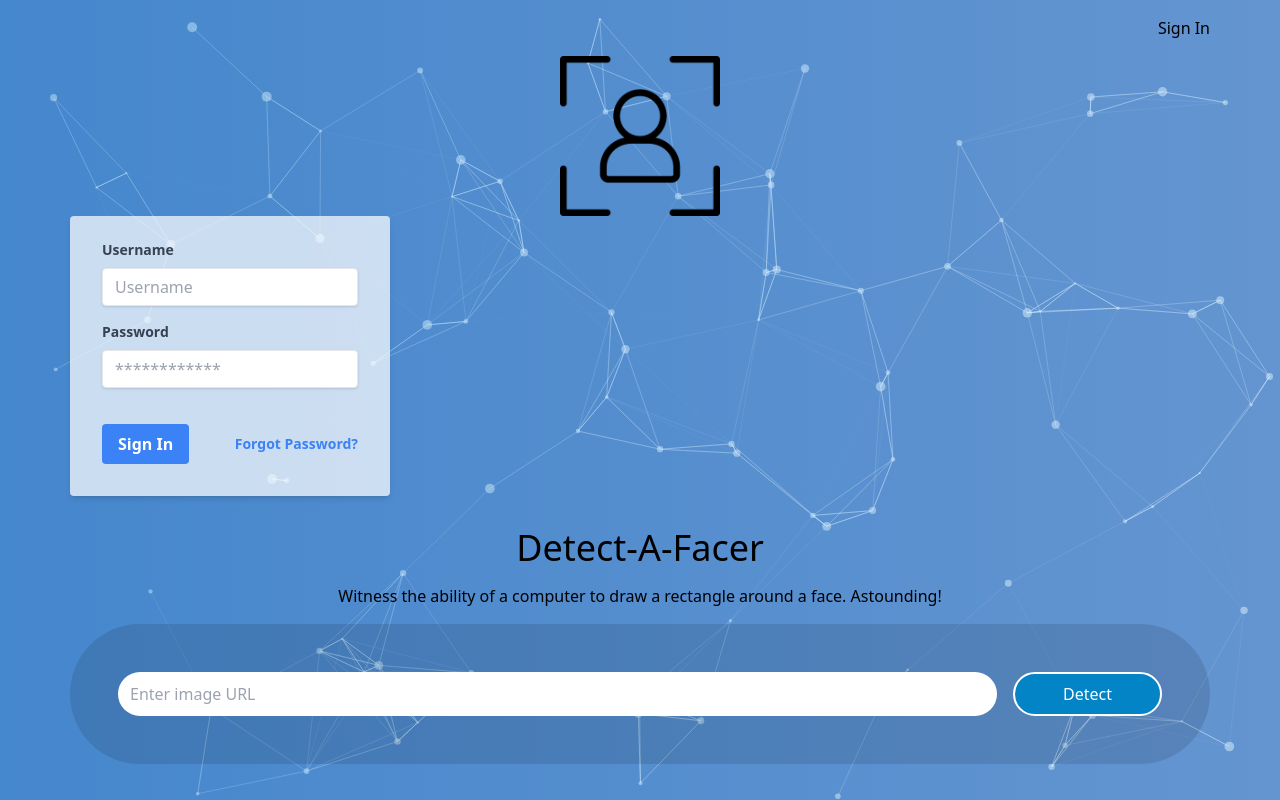
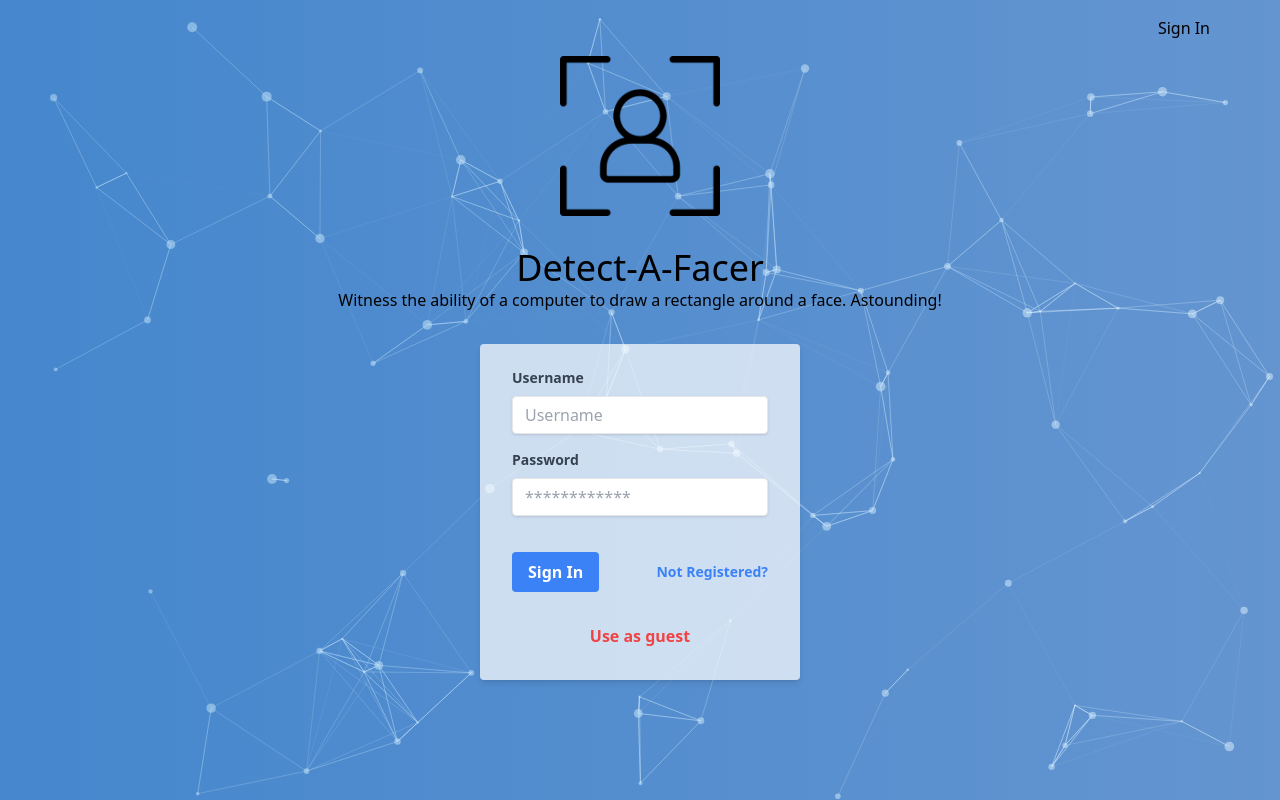
Before and after one commit to a-hr-nikolov/face-detection-app, a React (Vite) app: page / in a window 1280 px wide. Built offline with nearby package versions, Linux system fonts and the light colour scheme.

Commit message:
Integrate form and initial sign in logic

```diff
--- a/src/App.jsx
+++ b/src/App.jsx
@@ -6,11 +6,13 @@ import { Particle } from './components/Particle/Particle.jsx';
 import { FaceRecognitionContainer } from './components/FaceRecognitionContainer/FaceRecognitionContainer.jsx';
 import './App.css';
 import { SignInForm } from './components/SignInForm/SignInForm.jsx';
+import { Title } from './components/Title/Title.jsx';
 
 function App() {
   const [urlInput, setUrlInput] = useState('');
   const [urlOutput, setUrlOutput] = useState('');
   const [faceBoxData, setFaceBoxData] = useState([]);
+  const [route, setRoute] = useState('signin');
 
   const processBoxData = data => {
     const boundingBoxes = data.outputs[0].data.regions;
@@ -97,13 +99,22 @@ function App() {
       <div className="w-full">
         <Nav />
         <Logo />
-        <SignInForm />
-        <ImageLinkForm
-          onChange={onUrlInputChange}
-          onSubmit={onSubmit}
-          urlValue={urlInput}
-        />
-        <FaceRecognitionContainer url={urlOutput} faceBoxData={faceBoxData} />
+        <Title />
+        {route === 'signin' ? (
+          <SignInForm onClick={setRoute} />
+        ) : (
+          <>
+            <ImageLinkForm
+              onChange={onUrlInputChange}
+              onSubmit={onSubmit}
+              urlValue={urlInput}
+            />
+            <FaceRecognitionContainer
+              url={urlOutput}
+              faceBoxData={faceBoxData}
+            />
+          </>
+        )}
       </div>
       <Particle className="particles" />
     </div>
--- a/src/components/ImageLinkForm/ImageLinkForm.jsx
+++ b/src/components/ImageLinkForm/ImageLinkForm.jsx
@@ -13,11 +13,6 @@ export function ImageLinkForm({ onChange, onSubmit, urlValue }) {
 
   return (
     <div className="form-container flex flex-col gap-4 items-center justify-center pt-4">
-      <h1 className="text-4xl">Detect-A-Facer</h1>
-      <p className="text-base">
-        Witness the ability of a computer to draw a rectangle around a face.
-        Astounding!
-      </p>
       <div className="input-form flex flex-col sm:flex-row justify-center gap-4 self-stretch sm:rounded-full rounded-3xl">
         <form onSubmit={handleSubmit} className="contents">
           <input
--- a/src/components/SignInForm/SignInForm.jsx
+++ b/src/components/SignInForm/SignInForm.jsx
@@ -1,53 +1,66 @@
 import React from 'react';
 import './SignInForm.css';
 
-export function SignInForm() {
+export function SignInForm({ onClick }) {
+  function handleClick(event) {
+    onClick('main');
+  }
+
   return (
-    <div class="w-full max-w-xs">
-      <form id="sign-in" class="shadow-md rounded px-8 pt-6 pb-8 mb-4">
-        <div class="mb-4">
+    <div className="w-full max-w-xs mt-8 mx-auto">
+      <form id="sign-in" className="shadow-md rounded px-8 pt-6 pb-8">
+        <div className="mb-4">
           <label
-            class="block text-gray-700 text-sm font-bold mb-2"
-            for="username"
+            className="block text-gray-700 text-sm font-bold mb-2"
+            htmlFor="username"
           >
             Username
           </label>
           <input
-            class="shadow appearance-none border rounded w-full py-2 px-3 text-gray-700 leading-tight focus:outline-none focus:shadow-outline"
+            className="shadow appearance-none border rounded w-full py-2 px-3 text-gray-700 leading-tight focus:outline-none focus:shadow-outline"
             id="username"
             type="text"
             placeholder="Username"
           />
         </div>
-        <div class="mb-6">
+        <div className="mb-6">
           <label
-            class="block text-gray-700 text-sm font-bold mb-2"
-            for="password"
+            className="block text-gray-700 text-sm font-bold mb-2"
+            htmlFor="password"
           >
             Password
           </label>
           <input
-            class="shadow appearance-none border invalid:border-red-500 rounded w-full py-2 px-3 text-gray-700 mb-3 leading-tight focus:outline-none focus:shadow-outline"
+            className="shadow appearance-none border invalid:border-red-500 rounded w-full py-2 px-3 text-gray-700 mb-3 leading-tight focus:outline-none focus:shadow-outline"
             id="password"
             type="password"
             placeholder="************"
           />
-          <p class="text-red-500 text-xs italic hidden">
+          <p className="text-red-500 text-xs italic hidden">
             Please choose a password.
           </p>
         </div>
-        <div class="flex items-center justify-between">
+        <div className="flex items-center justify-between">
           <button
-            class="bg-blue-500 hover:bg-blue-700 text-white font-bold py-2 px-4 rounded focus:outline-none focus:shadow-outline"
+            className="bg-blue-500 hover:bg-blue-700 text-white font-bold py-2 px-4 rounded focus:outline-none focus:shadow-outline"
             type="button"
           >
             Sign In
           </button>
           <a
-            class="inline-block align-baseline font-bold text-sm text-blue-500 hover:text-blue-800"
+            className="inline-block align-baseline font-bold text-sm text-blue-500 hover:text-blue-800"
             href="#"
           >
-            Forgot Password?
+            Not Registered?
+          </a>
+        </div>
+        <div className="flex justify-center items-center mt-8">
+          <a
+            className="inline-block font-bold text-md text-red-500 hover:text-red-800"
+            href="#"
+            onClick={handleClick}
+          >
+            Use as guest
           </a>
         </div>
       </form>
--- /dev/null
+++ b/src/components/Title/Title.jsx
@@ -0,0 +1,13 @@
+import React from 'react';
+
+export function Title() {
+  return (
+    <div className="flex flex-col items-center mx-auto my-8">
+      <h1 className="text-4xl">Detect-A-Facer</h1>
+      <p className="text-base">
+        Witness the ability of a computer to draw a rectangle around a face.
+        Astounding!
+      </p>
+    </div>
+  );
+}
```
